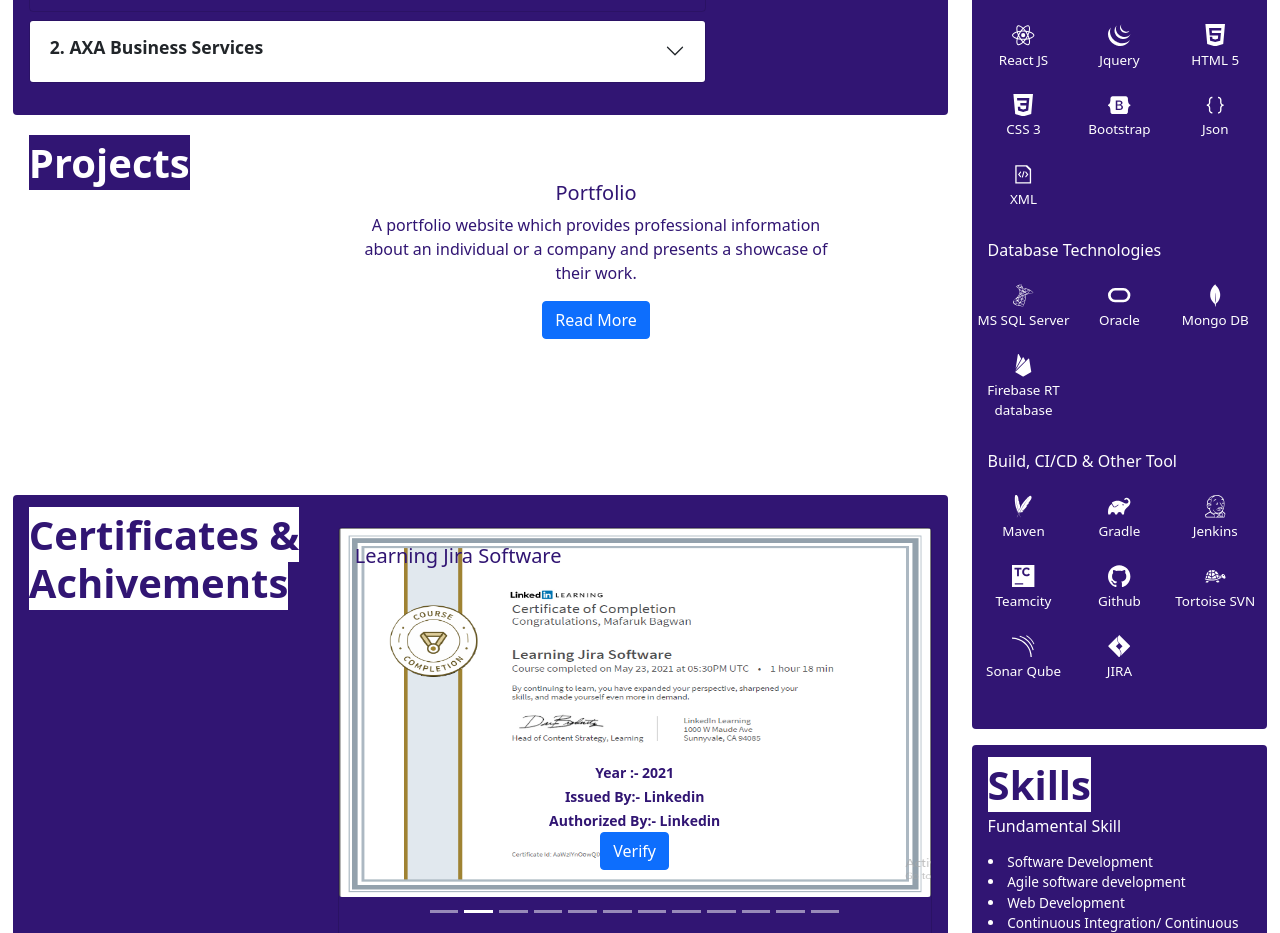
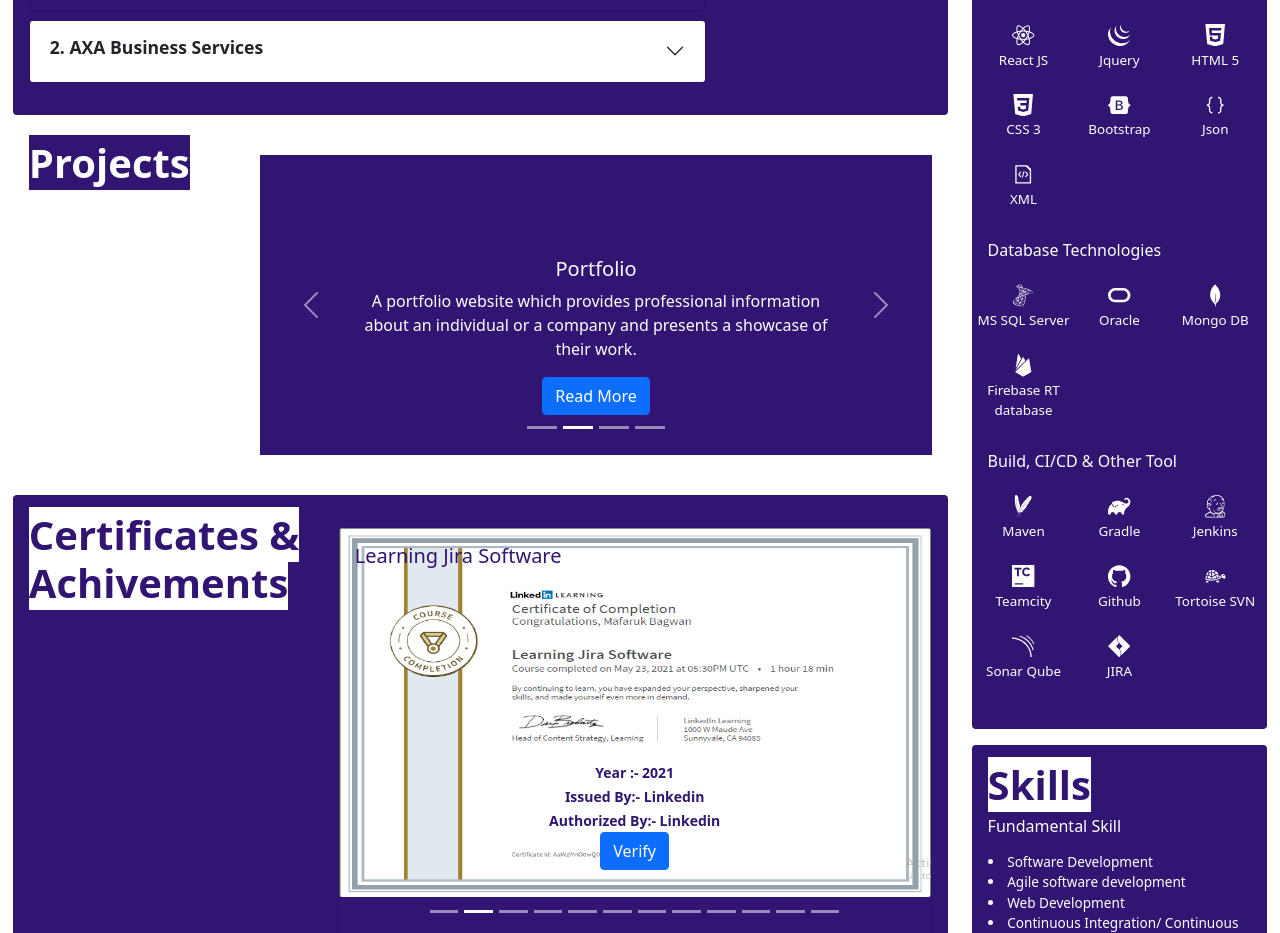
Before and after one commit to mafaruk/portfolio, a React (Create React App) app: page / in a window 1280 px wide. Shown: the part 1020-1953 px from the top of the page. Built offline with nearby package versions, Linux system fonts and the light colour scheme.

Commit message:
make correction in project section

```diff
--- a/src/App.js
+++ b/src/App.js
@@ -12,7 +12,7 @@
 function App() {
 
   const color1 = 'rgb(49, 21, 115)';//rgba(255, 255, 255,1)
-  const  card = 'rgb(255, 255, 255,0.1)';//rgba(0, 0, 0,0.5)
+
 
   const color2= 'rgba(255, 255, 255,1)';//rgb(49, 21, 115)
 
--- a/src/Component/Navbar.js
+++ b/src/Component/Navbar.js
@@ -1,6 +1,6 @@
 import React,{useState,useEffect} from "react";
 import { Nav, NavItem, NavLink} from "reactstrap";
-import SocialIcon from './SocialIcon';
+
 import Data from './data/data.json';
 import './Header.css';
 const Navbar =(props)=>{
--- a/src/Component/Project.js
+++ b/src/Component/Project.js
@@ -22,9 +22,9 @@
 
     };
     const projectList = project.map((item)=>
-    <Carousel.Item style={{color:props.content}}>
-        <div className="d-block w-100"  style={style}/>
-            <Carousel.Caption className="py-5 mb-5" style={{color:props.content}}>
+    <Carousel.Item style={{color:props.Color, backgroundColor:props.content}}>
+        <div className="d-block w-100"  style={style}>
+            <Carousel.Caption className=" " style={{color:props.Color, style}}>
                 <h5>{item.prjct_name}</h5>
                     <p>{item.prjct_desc}</p>
                     <div>
@@ -33,7 +33,9 @@
                                 Click here to read more about the project
                             </UncontrolledTooltip>
                     </div>
+
             </Carousel.Caption>
+        </div>
     </Carousel.Item>
     );
     return(
--- a/src/Component/data/data.json
+++ b/src/Component/data/data.json
@@ -57,7 +57,7 @@
         },
         {
             "prjct_name":"Joe",
-            "prjct_desc":"A Android Homeautomation application which has narrow intaligance to record users action & perform them automatically with users permission. User will aslo have access to controll home appliances",
+            "prjct_desc":"A Android Home automation application which has narrow intaligance to record users action & control home appliances",
             "prjct_link":""
         },
         {
```
